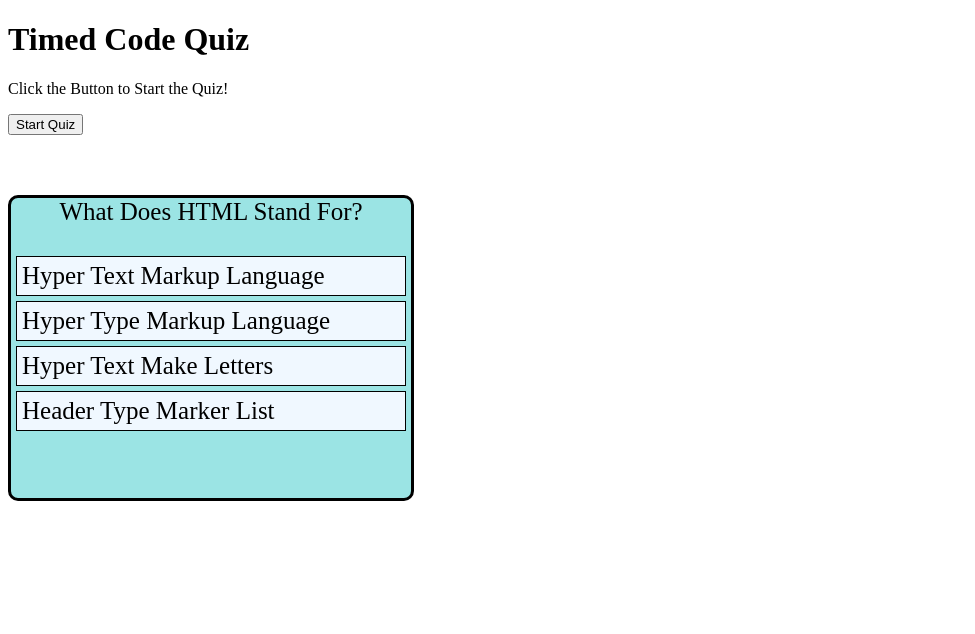
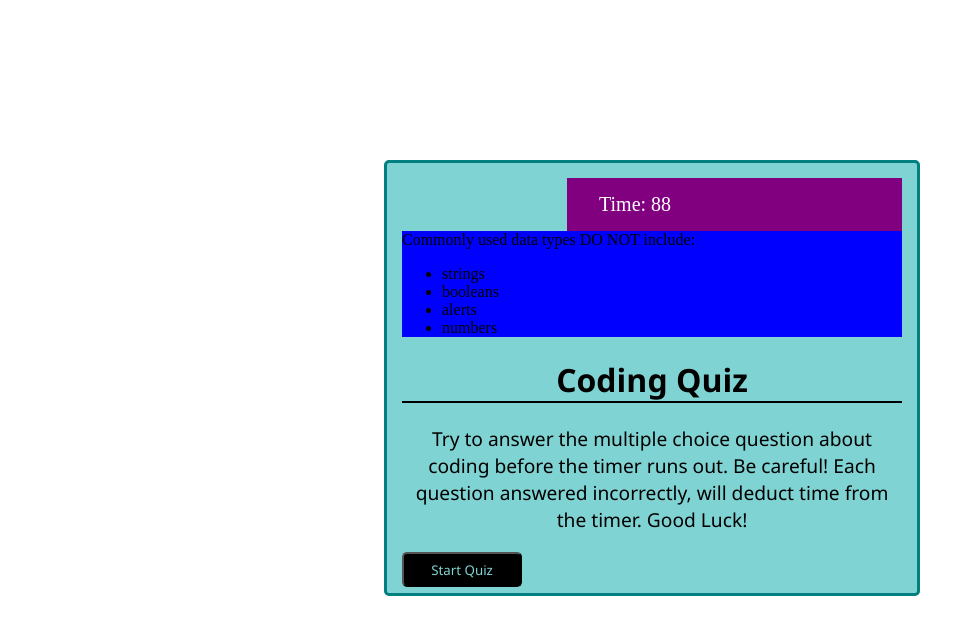
Before and after one commit to Tthompson8416/Code-Quiz, a plain HTML site: page index.html in a window 1280 px wide. Both pictures are taken after a click on the button "Start Quiz". Shown: the whole page, without its empty margins (0-975 px from the left). Drawn offline with Linux system fonts and the light colour scheme.

Commit message:
timer and questions added

```diff
--- a/Assets/CSS/style.css
+++ b/Assets/CSS/style.css
@@ -1,27 +1,47 @@
-section {
-    background-color: rgb(155, 228, 228);
-    color: black;
-    height: 300px;
-    width: 400px;
-    font-size: 25px;
-    margin-top: 60px;
-    border: 3px black solid;
-    border-radius: 10px;
+h1 {
+    text-align: center;
+    border-bottom: 2px solid black;
+    font-family: 'Segoe UI', Tahoma, Geneva, Verdana, sans-serif;
 
 }
 
-section .quiz-box-title {
-    text-align: center;
+#wrapper {
+    position: absolute;
+    padding: 15px;
+    left: 30%;
+    top: 20%;
+    width: 500px;
+    height: 400px;
+    background-color: rgb(128, 211, 211);
+    border: 3px solid teal;
+    border-radius: 5px;
 }
 
-section .option-choices-list {
-    padding: auto;
-    margin-top: 30px;
+p {
+    text-align: center;
+    font-family: 'Segoe UI', Tahoma, Geneva, Verdana, sans-serif;
+    font-size: larger;
 }
 
-section .option {
-    border: 1px black solid;
-    padding: 5px;
-    margin: 5px;
-    background-color: aliceblue;
+#start-quiz {
+    background-color: black;
+    color: rgb(128, 211, 211);
+    border-radius: 5px;
+    width: 120px;
+    height: 35px;
+    font-family: 'Segoe UI', Tahoma, Geneva, Verdana, sans-serif;
+
 }
+
+#countdown-time {
+    background-color: purple;
+    margin-left: 33%;
+    padding: 15px 32px;
+    font-size: 20px;
+    color: white;
+
+}
+
+#quiz-questions {
+    background-color: blue;
+}
--- /dev/null
+++ b/Assets/script.js
@@ -0,0 +1,200 @@
+var questions = [
+    {
+        title: "Commonly used data types DO NOT include:",
+        choices: ["strings", "booleans", "alerts", "numbers"],
+        answer: "alerts"
+    },
+    {
+        title: "The condition in an if / else statement is enclosed within ____.",
+        choices: ["quotes", "curly brackets", "parentheses", "square brackets"],
+        answer: "parentheses"
+    },
+    {
+        title: "Arrays in Javascript can be used to store ____.",
+        choices: ["numbers and strings", "other arrays", "booleans", "all of the above"],
+        answer: "all of the above"
+    },
+    {
+        title: "String values must be enclosed within ____ when being assigned to variables.",
+        choices: ["commas", "curly brackets", "quotes", "parenthesis"],
+        answer: "quotes"
+    },
+    {
+        title: "A very useful tool for used during development and debugging for printing content to the debugger is:",
+        choices: ["Javascript", "terminal / bash", "for loops", "console log"],
+        answer: "console log"
+    },
+
+];
+// Declared variables
+var score = 0;
+var questionIndex = 0;
+
+// Start working code
+// Declared variables
+var countdownTime = document.querySelector("#countdown-time");
+var timer = document.querySelector("#start-quiz");
+var quizQuestions = document.querySelector("#quiz-questions");
+var wrapper = document.querySelector("#wrapper");
+
+// Seconds left is 15 seconds per question:
+var secondsLeft = 90;
+// Holds interval time
+var holdInterval = 0;
+// Holds penalty time
+var penalty = 15;
+// Creates new element
+var ulCreate = document.createElement("ul");
+
+// Triggers timer on button, shows user a display on the screen
+timer.addEventListener("click", function () {
+    // We are checking zero because its originally set to zero
+    if (holdInterval === 0) {
+        holdInterval = setInterval(function () {
+            secondsLeft--;
+            countdownTime.textContent = "Time: " + secondsLeft;
+
+            if (secondsLeft <= 0) {
+                clearInterval(holdInterval);
+                allDone();
+                countdownTime.textContent = "Time's up!";
+            }
+        }, 1000);
+    }
+    render(questionIndex);
+});
+
+// Renders questions and choices to page:
+function render(questionIndex) {
+    // Clears existing data
+    quizQuestions.innerHTML = "";
+    ulCreate.innerHTML = "";
+    // For loops to loop through all info in array
+    for (var i = 0; i < questions.length; i++) {
+        // Appends question title only
+        var userQuestion = questions[questionIndex].title;
+        var userChoices = questions[questionIndex].choices;
+        quizQuestions.textContent = userQuestion;
+    }
+    // New for each for question choices
+    userChoices.forEach(function (newItem) {
+        var listItem = document.createElement("li");
+        listItem.textContent = newItem;
+        quizQuestions.appendChild(ulCreate);
+        ulCreate.appendChild(listItem);
+        listItem.addEventListener("click", (compare));
+    })
+}
+// Event to compare choices with answer
+function compare(event) {
+    var element = event.target;
+
+    if (element.matches("li")) {
+
+        var createDiv = document.createElement("div");
+        createDiv.setAttribute("id", "createDiv");
+        // Correct condition
+        if (element.textContent == questions[questionIndex].answer) {
+            score++;
+            createDiv.textContent = "Correct! The answer is:  " + questions[questionIndex].answer;
+            // Correct condition
+        } else {
+            // Will deduct -5 seconds off secondsLeft for wrong answers
+            secondsLeft = secondsLeft - penalty;
+            createDiv.textContent = "Wrong! The correct answer is:  " + questions[questionIndex].answer;
+        }
+
+    }
+    // Question Index determines number question user is on
+    questionIndex++;
+
+    if (questionIndex >= questions.length) {
+        // All done will append last page with user stats
+        allDone();
+        createDiv.textContent = "End of quiz!" + " " + "You got  " + score + "/" + questions.length + " Correct!";
+    } else {
+        render(questionIndex);
+    }
+    quizQuestions.appendChild(createDiv);
+
+}
+// All done will append last page
+function allDone() {
+    quizQuestions.innerHTML = "";
+    countdownTime.innerHTML = "";
+
+    // Heading:
+    var createH1 = document.createElement("h1");
+    createH1.setAttribute("id", "createH1");
+    createH1.textContent = "All Done!"
+
+    quizQuestions.appendChild(createH1);
+
+    // Paragraph
+    var createP = document.createElement("p");
+    createP.setAttribute("id", "createP");
+
+    quizQuestions.appendChild(createP);
+
+    // Calculates time remaining and replaces it with score
+    if (secondsLeft >= 0) {
+        var timeRemaining = secondsLeft;
+        var createP2 = document.createElement("p");
+        clearInterval(holdInterval);
+        createP.textContent = "Your final score is: " + timeRemaining;
+
+        quizQuestions.appendChild(createP2);
+    }
+
+    // Label
+    var createLabel = document.createElement("label");
+    createLabel.setAttribute("id", "createLabel");
+    createLabel.textContent = "Enter your initials: ";
+
+    quizQuestions.appendChild(createLabel);
+
+    // input
+    var createInput = document.createElement("input");
+    createInput.setAttribute("type", "text");
+    createInput.setAttribute("id", "initials");
+    createInput.textContent = "";
+
+    quizQuestions.appendChild(createInput);
+
+    // submit
+    var createSubmit = document.createElement("button");
+    createSubmit.setAttribute("type", "submit");
+    createSubmit.setAttribute("id", "Submit");
+    createSubmit.textContent = "Submit";
+
+    quizQuestions.appendChild(createSubmit);
+
+    // Event listener to capture initials and local storage for initials and score
+    createSubmit.addEventListener("click", function () {
+        var initials = createInput.value;
+
+        if (initials === null) {
+
+            console.log("No value entered!");
+
+        } else {
+            var finalScore = {
+                initials: initials,
+                score: timeRemaining
+            }
+            console.log(finalScore);
+            var allScores = localStorage.getItem("allScores");
+            if (allScores === null) {
+                allScores = [];
+            } else {
+                allScores = JSON.parse(allScores);
+            }
+            allScores.push(finalScore);
+            var newScore = JSON.stringify(allScores);
+            localStorage.setItem("allScores", newScore);
+            // Travels to final page
+            window.location.replace("./HighScores.html");
+        }
+    });
+
+}
--- a/index.html
+++ b/index.html
@@ -6,42 +6,26 @@
     <meta http-equiv="X-UA-Compatible" content="IE=edge">
     <meta name="viewport" content="width=device-width, initial-scale=1.0">
     <title>Code Quiz</title>
-    <link rel="stylesheet" href="./assets/css/style.css">
+    <link rel="stylesheet" href="Assets/CSS/style.css">
 </head>
 
 
 <body>
-    <header>
-        <h1 class="page-title">Timed Code Quiz</h1>
-        <p>Click the Button to Start the Quiz!</p>
+    <!-- Create Link to HighScores -->
 
-        <!-- Start Quiz Button -->
-        <button class="start-btn" id="start-quiz" type="submit">Start Quiz</button>
-    </header>
+    <div id="wrapper">
+        <div id="countdown-time"></div>
+        <div id="quiz-questions"></div>
+        <h1>Coding Quiz</h1>
+        <p>Try to answer the multiple choice question about coding before the timer runs out. Be careful! Each question
+            answered incorrectly, will deduct time from the timer. Good Luck! </p>
+        <ul id="answer-options"></ul>
 
-    <!-- Quiz Box -->
-    <section>
-        <div class="quiz-box-title">
-            <span>What Does HTML Stand For?</span>
-        </div>
-        <div class="option-choices-list">
-            <div class="option">
-                <span>Hyper Text Markup Language</span>
-            </div>
-            <div class="option">
-                <span>Hyper Type Markup Language</span>
-            </div>
-            <div class="option">
-                <span>Hyper Text Make Letters</span>
-            </div>
-            <div class="option">
-                <span>Header Type Marker List</span>
-            </div>
-        </div>
+        <!-- Button -->
+        <button id="start-quiz">Start Quiz</button>
+    </div>
 
-    </section>
-
-
+    <script src="Assets/script.js"></script>
 
 </body>
 
```
